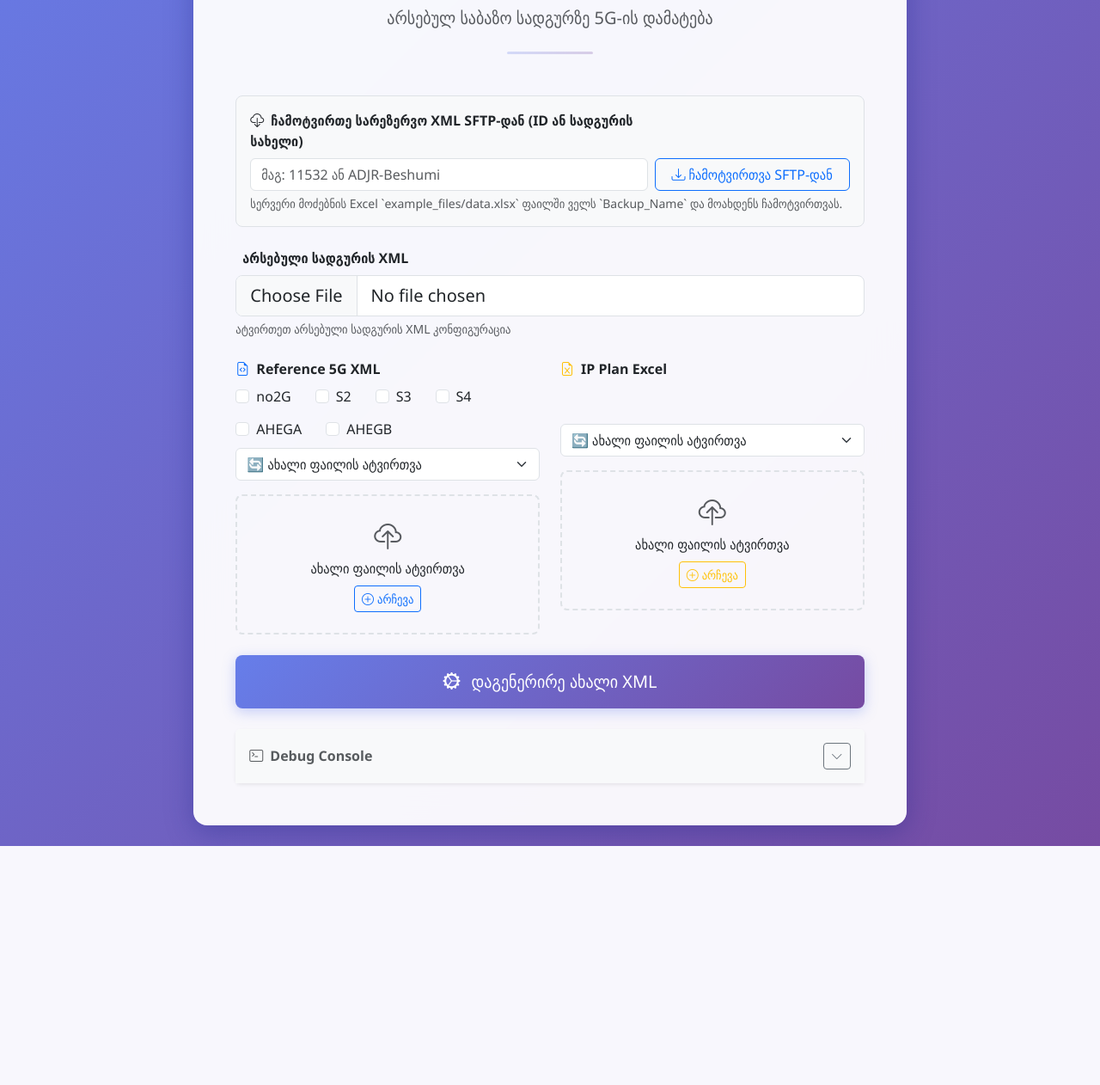
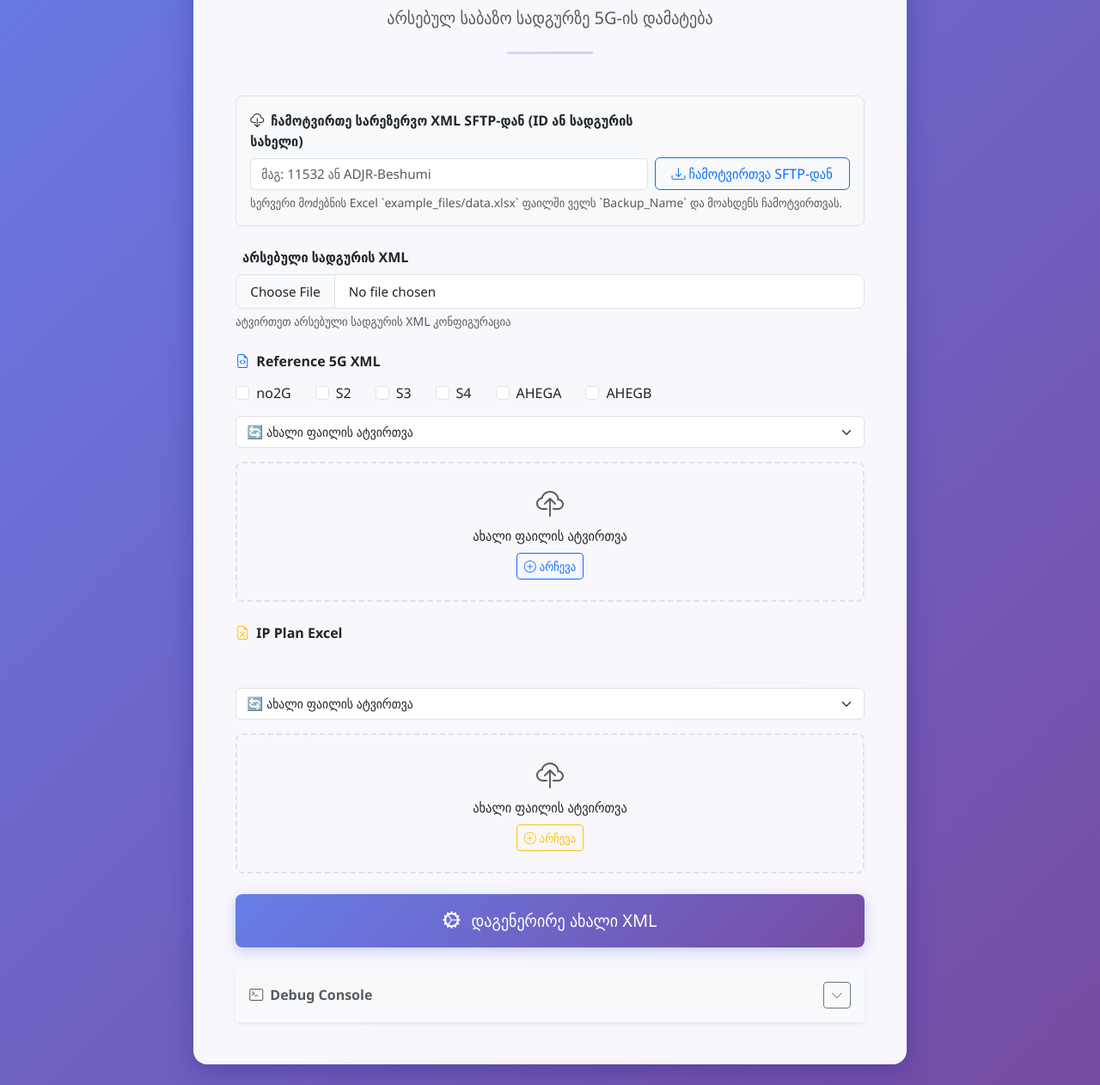
Before and after one commit to gkochievi/Nokia_XML_Generator, a Flask app: page /modernization in a window 1280 px wide. Shown: the part 294-1556 px from the top of the page at 86% size. Before the commit the page ends 1278 px from the top, so only its background shows below. Run offline with Flask 3, Linux system fonts and the light colour scheme; data that the repository does not hold is empty; some libraries are stand-ins or nearby versions.

Commit message:
some updates

```diff
--- a/templates/modernization.html
+++ b/templates/modernization.html
@@ -214,6 +214,12 @@
 
         .console-toggle.rotated {
             transform: rotate(180deg);
+        }
+
+        /* Adjustments for medium laptop screens (e.g., 14") */
+        @media (max-width: 1440px) and (min-width: 992px) {
+            .form-select, .form-control { font-size: 0.95rem; }
+            .upload-area { padding: 1.25rem; }
         }
 
         @media (max-width: 768px) {
@@ -332,7 +338,7 @@
 
                         <div class="row">
                             <!-- Reference 5G XML Section -->
-                            <div class="col-md-6 mb-4">
+                            <div class="col-12 col-xxl-6 mb-4">
                                 <label class="form-label fw-semibold">
                                     <i class="bi bi-file-earmark-code me-2 text-primary"></i>Reference 5G XML
                                 </label>
@@ -383,7 +389,7 @@
                             </div>
 
                             <!-- IP Plan Excel Section -->
-                            <div class="col-md-6 mb-4">
+                            <div class="col-12 col-xxl-6 mb-4">
                                 <label class="form-label fw-semibold">
                                     <i class="bi bi-file-earmark-excel me-2 text-warning"></i>IP Plan Excel
                                 </label>
```
Also changed, not shown: 1 other file.
